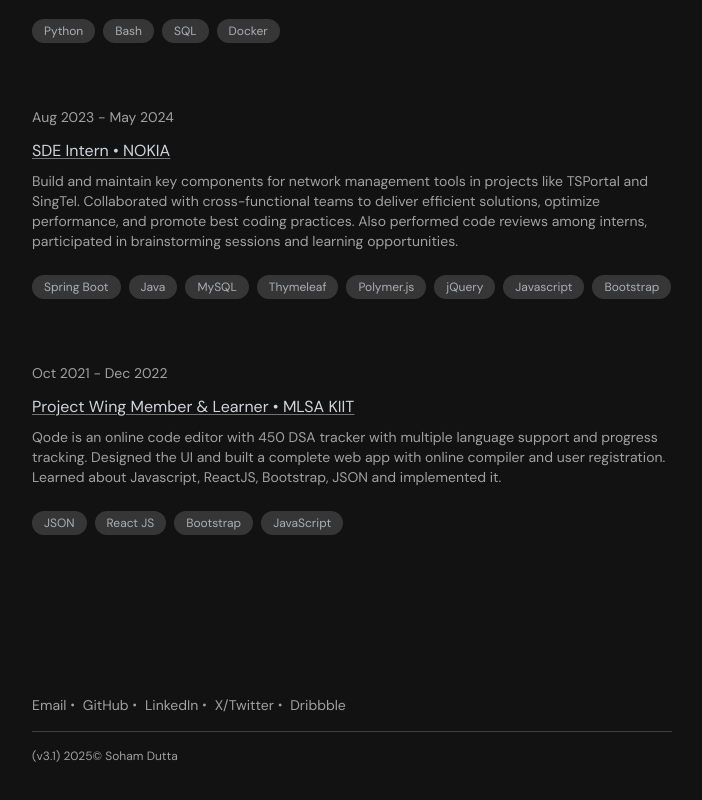
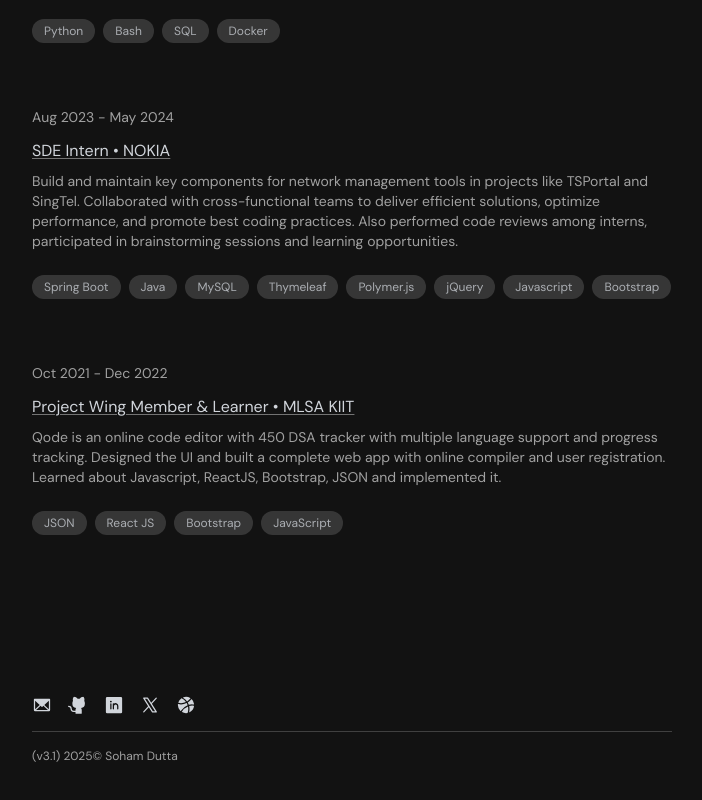
Before and after one commit to shm-dtt/portfolio-v2, a Next.js app: page /experience in a window 1280 px wide. Shown: the part 326-1126 px from the top of the page, without its empty margins (288-990 px from the left). Built offline with nearby package versions, Linux system fonts and the light colour scheme; no server answers.

Commit message:
refactor: added icons in footer (#21)
Co-authored-by: shm-dtt <77527904+shm-dsgn@users.noreply.github.com>

```diff
--- a/components/layout/Footer.tsx
+++ b/components/layout/Footer.tsx
@@ -1,33 +1,62 @@
+"use client";
+
 import { Data } from "@/lib/siteConfig";
 import Link from "next/link";
-import { HoverButton } from "@/components/ui/hover-button";
+import {
+  EnvelopeIcon,
+  GithubLogoIcon,
+  LinkedinLogoIcon,
+  XLogoIcon,
+  DribbbleLogoIcon,
+} from "@phosphor-icons/react";
 
-export default async function Footer() {
+export default function Footer() {
   const socialLinks = [
-    { name: "Email", url: Data.email },
-    { name: "GitHub", url: Data.links.github },
-    { name: "LinkedIn", url: Data.links.linkedin },
-    { name: "X/Twitter", url: Data.links.twitter },
-    { name: "Dribbble", url: Data.links.dribbble },
+    {
+      name: "Email",
+      url: Data.email,
+      icon: <EnvelopeIcon className="w-5 h-5" weight="fill" />,
+      hoverColor: "hover:text-green-400",
+    },
+    {
+      name: "GitHub",
+      url: Data.links.github,
+      icon: <GithubLogoIcon className="w-5 h-5" weight="fill" />,
+      hoverColor: "hover:text-gray-300",
+    },
+    {
+      name: "LinkedIn",
+      url: Data.links.linkedin,
+      icon: <LinkedinLogoIcon className="w-5 h-5" weight="fill" />,
+      hoverColor: "hover:text-[#0077b5]",
+    },
+    {
+      name: "X/Twitter",
+      url: Data.links.twitter,
+      icon: <XLogoIcon className="w-5 h-5" />,
+      hoverColor: "hover:text-[#1DA1F2]",
+    },
+    {
+      name: "Dribbble",
+      url: Data.links.dribbble,
+      icon: <DribbbleLogoIcon className="w-5 h-5" weight="fill" />,
+      hoverColor: "hover:text-[#ea4c89]",
+    },
   ];
 
   return (
     <footer className="flex flex-col justify-center m-4 gap-4 mt-24">
-      <nav className="flex gap-1 text-sm">
-        {socialLinks.map((platform, idx) => (
-          <div key={platform.name} className="flex items-center">
+      <nav className="flex gap-4 text-sm">
+        {socialLinks.map((platform) => (
           <Link
+            key={platform.name}
             href={platform.url}
             target="_blank"
-              className="text-neutral-400 hover:text-white"
+            className={` transition-colors ${platform.hoverColor}`}
             aria-label={platform.name}
           >
-              <HoverButton text={platform.name} />
+            {platform.icon}
           </Link>
-            {idx < socialLinks.length - 1 && (
-              <span className="text-neutral-400 text-xs mx-1">•</span>
-            )}
-          </div>
         ))}
       </nav>
 
--- a/package.json
+++ b/package.json
@@ -11,6 +11,7 @@
   },
   "dependencies": {
     "@next/mdx": "^16.0.1",
+    "@phosphor-icons/react": "^2.1.10",
     "@types/mdx": "^2.0.13",
     "@vercel/analytics": "^1.5.0",
     "@vercel/speed-insights": "^1.2.0",
```
Also changed, not shown: 1 other file (tests, documents, lock files or other folders). Lines whose indentation alone changed are shown as unchanged.
